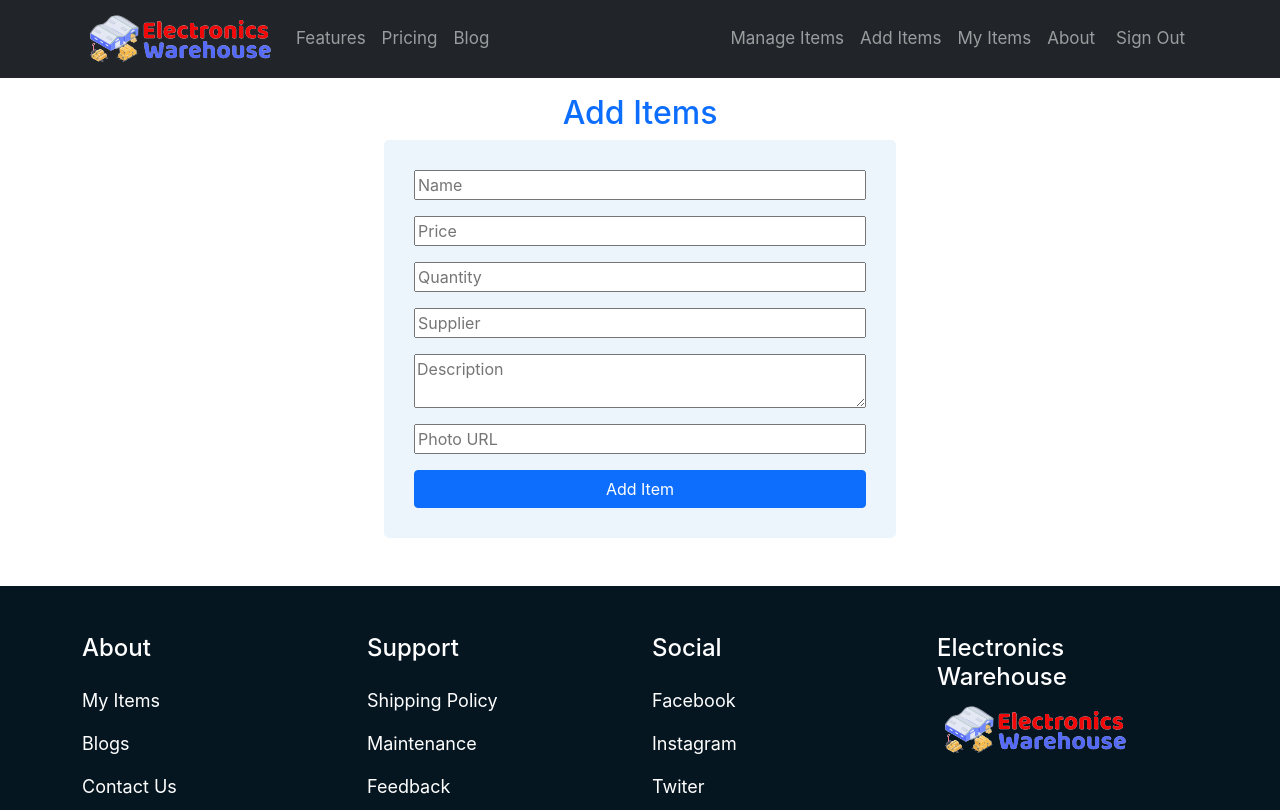
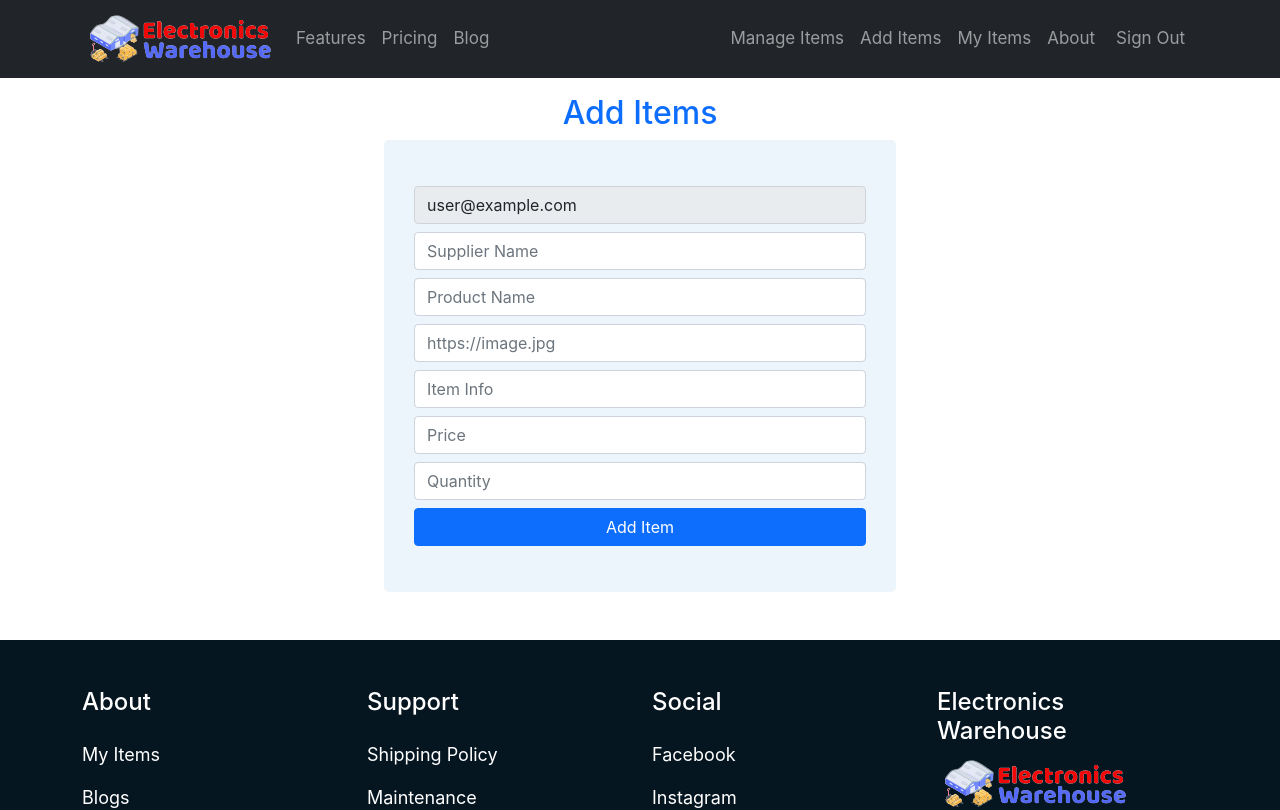
Before and after one commit to hira480/electronics-warehouse-client, a React (Create React App) app: page /addItems in a window 1280 px wide. Shown: the top 810 px of the page. Built offline with nearby package versions, Linux system fonts and the light colour scheme; no server answers; sample sign-in values are in the browser's storage.

Commit message:
my items and product detail updated

```diff
--- a/src/App.js
+++ b/src/App.js
@@ -14,6 +14,7 @@ import ManageItems from './Pages/ManageItems/ManageItems';
 import MyItems from './Pages/MyItems/MyItems';
 import Blog from './Pages/Blog/Blog';
 import NotFound from './Shared/NotFound/NotFound';
+
 
 
 function App() {
--- a/src/Pages/AddItems/AddItems.js
+++ b/src/Pages/AddItems/AddItems.js
@@ -1,37 +1,98 @@
 import React from 'react';
-import { Button } from 'react-bootstrap';
+import { Button, Form } from 'react-bootstrap';
 import { useAuthState } from 'react-firebase-hooks/auth';
 import { useForm } from "react-hook-form";
+import { toast } from 'react-toastify';
 import auth from '../../firebase.init';
 
 const AddItems = () => {
-    const { register, handleSubmit } = useForm();
+    // const { register, handleSubmit } = useForm();
     const [user] = useAuthState(auth);
 
-    const onSubmit = data => {
-        // const email = user.email;
-        console.log(data);
-        const url = 'https://safe-tundra-06373.herokuapp.com/product';
-        fetch(url, {
+    const handleSubmit = e => {
+        e.preventDefault();
+
+        const supplier = e.target.supplier.value;
+        const name = e.target.name.value;
+        const email = e.target.email.value;
+        const description = e.target.description.value;
+        const price = e.target.price.value;
+        const img = e.target.img.value;
+        const quantity = e.target.quantity.value;
+        const item = { supplier, name, email, description, img, price, quantity }
+
+        fetch('https://safe-tundra-06373.herokuapp.com/product', {
             method: 'POST',
             headers: {
                 'content-type': 'application/json'
             },
-            body: JSON.stringify(data)
+            body: JSON.stringify(item)
         })
             .then(res => res.json())
-            .then(result => {
-                console.log(result);
+            .then(data => {
+                toast("Product added successfully easy!");
+                e.target.reset()
             })
-    };
+    }
+
+    // const onSubmit = data => {
+    //     // const email = user.email;
+    //     console.log(data);
+    //     const url = 'https://safe-tundra-06373.herokuapp.com/product';
+    //     fetch(url, {
+    //         method: 'POST',
+    //         headers: {
+    //             'content-type': 'application/json'
+    //         },
+    //         body: JSON.stringify(data)
+    //     })
+    //         .then(res => res.json())
+    //         .then(result => {
+    //             console.log(result);
+    //         })
+    // };
 
     return (
         <div>
             <h2 className='text-primary text-center mt-3'>Add Items</h2>
             <div className=' container form-width form-layout'>
+                <Form onSubmit={handleSubmit} className="w-100 mx-auto my-3">
+                    <Form.Group className="mb-2" controlId="formGridEmail">
+                        <Form.Control required value={user?.email} readOnly name='email' type="email" placeholder="Enter email" />
+                    </Form.Group>
 
-                <form className='d-flex flex-column' onSubmit={handleSubmit(onSubmit)}>
-                    {/* <input className='mb-3' placeholder='Name' value={user?.email} {...register("email", { required: true, maxLength: 20 })} readOnly /> */}
+                    <Form.Group className="mb-2" controlId="formGridName">
+                        <Form.Control required name='supplier' type="text" placeholder="Supplier Name" />
+                    </Form.Group>
+
+                    <Form.Group className="mb-2" controlId="formGridName">
+                        <Form.Control required name='name' type="text" placeholder="Product Name" />
+                    </Form.Group>
+
+                    <Form.Group className="mb-2" controlId="formGridAddress1">
+                        <Form.Control required name='img' type='text' placeholder="https://image.jpg" />
+                    </Form.Group>
+
+                    <Form.Group className="mb-2" controlId="formGridAddress2">
+                        <Form.Control name='description' type="text" placeholder="Item Info" />
+                    </Form.Group>
+
+                    <Form.Group className="mb-2" controlId="formGridAddress2">
+                        <Form.Control name='price' type="number" placeholder="Price" />
+                    </Form.Group>
+
+                    <Form.Group className="mb-2" controlId="formGridAddress2">
+                        <Form.Control name='quantity' type="number" placeholder="Quantity" />
+                    </Form.Group>
+
+                    <Button className='w-100' variant="primary" type="submit">
+                        Add Item
+                    </Button>
+                </Form>
+
+                {/* <form className='d-flex flex-column' onSubmit={handleSubmit(onSubmit)}>
+                    <input className='mb-3' value={user?.email} {...register("email", { required: true, maxLength: 20 })} readOnly />
+
                     <input className='mb-3' placeholder='Name' {...register("name", { required: true, maxLength: 20 })} />
                     <input className='mb-3' placeholder='Price' type="number" {...register("price")} />
                     <input className='mb-3' placeholder='Quantity' type="number" {...register("quantity")} />
@@ -39,7 +100,7 @@ const AddItems = () => {
                     <textarea className='mb-3' placeholder='Description' {...register("description")} />
                     <input className='mb-3' placeholder='Photo URL' type="text" {...register("img")} />
                     <Button className='w-100' variant="primary" type="submit">Add Item</Button>
-                </form>
+                </form> */}
             </div>
         </div>
     );
--- /dev/null
+++ b/src/Pages/MyItems/AllProduct.js
@@ -0,0 +1,21 @@
+import React from 'react';
+import { useNavigate } from 'react-router-dom';
+
+const AllProduct = ({ item, handleDelete }) => {
+    const navigate = useNavigate();
+    const { supplier, name, price, _id, quantity } = item;
+    const handleSeeMore = (id) => {
+        navigate(`/inventoryItem/${id}`);
+    }
+    return (
+        <tr>
+            <td>{name}</td>
+            <td>{supplier}</td>
+            <td>{price}</td>
+            <td>{quantity > 0 ? quantity : 'sold out'}</td>
+            <td className='d-flex justify-content-around'> <button onClick={() => handleSeeMore(_id)} className='btn btn-link'>Update</button>  </td>
+        </tr>
+    );
+};
+
+export default AllProduct;
--- a/src/Pages/MyItems/MyItems.js
+++ b/src/Pages/MyItems/MyItems.js
@@ -1,72 +1,115 @@
-import React, { useEffect, useState } from 'react';
-import { Table } from 'react-bootstrap';
-import { useAuthState } from 'react-firebase-hooks/auth';
-import auth from '../../firebase.init';
+import React, { useState } from "react";
+import { useAuthState } from "react-firebase-hooks/auth";
+import auth from "./../../firebase.init";
+import { Table } from "react-bootstrap";
+import axios from "axios";
+import { toast } from "react-toastify";
+import AllProduct from "./AllProduct";
+
 
 const MyItems = () => {
     const [user] = useAuthState(auth);
-    const [myItems, setMyItems] = useState([]);
-    useEffect(() => {
-        const getItems = async (data) => {
-            const email = user.email;
-            const url = `http://localhost:5000/myItems?email=${email}`;
-            console.log(url);
-            await fetch(url, {
-                method: 'GET',
-                headers: {
-                    'content-type': 'application/json'
-                },
-                body: JSON.stringify(data)
+    const [products, setProducts] = useState([]);
+    const getOrders = async () => {
+        const email = user?.email;
+        const url = `https://safe-tundra-06373.herokuapp.com/product?email=${email}`;
+        const { data } = await axios.get(url);
+        setProducts(data);
+    };
+    getOrders();
+    const handleDelete = (id) => {
+        const process = window.confirm("Are you sure?");
+        if (process) {
+            const url = `https://safe-tundra-06373.herokuapp.com/product/${id}`;
+            fetch(url, {
+                method: "DELETE",
             })
-                .then(res => res.json())
-                .then(result => {
-                    setMyItems(result);
-                })
-        };
-        getItems(user);
+                .then((res) => res.json())
+                .then((data) => {
+                    const remaining = products.filter((p) => p._id !== id);
+                    setProducts(remaining);
+                    toast('Deleted a product')
+                });
+        }
+    };
+    return (
+        <div>
 
-    }, [user]);
-    return (
-        <div className='container'>
-            <h2 className='text-primary text-center mt-3'>My Items{myItems.length}</h2>
-            {
-                myItems.map(items => <div key={items._id}>
-                    <p>{items.email} : {items.nmae}</p>
-                </div>)
-            }
-
-            <Table responsive striped bordered hover className='mt-5'>
+            <h2 className="text-primary text-center mt-3">My Items</h2>
+            <Table className="container my-4" bordered hover>
                 <thead>
                     <tr>
-                        <th>#</th>
-                        <th>First Name</th>
-                        <th>Last Name</th>
-                        <th>Username</th>
+                        <th>Product Name</th>
+                        <th>Supplier Name</th>
+                        <th>Price</th>
+                        <th>Quantity</th>
+                        <th>Action</th>
                     </tr>
                 </thead>
                 <tbody>
-                    <tr>
-                        <td>1</td>
-                        <td>Mark</td>
-                        <td>Otto</td>
-                        <td>@mdo</td>
-                    </tr>
-                    <tr>
-                        <td>2</td>
-                        <td>Jacob</td>
-                        <td>Thornton</td>
-                        <td>@fat</td>
-                    </tr>
-                    <tr>
-                        <td>3</td>
-                        <td colSpan={2}>Larry the Bird</td>
-                        <td>@twitter</td>
-                    </tr>
+                    {products.map((p) => (
+                        <AllProduct
+                            key={p._id}
+                            handleDelete={handleDelete}
+                            item={p}
+                        ></AllProduct>
+                    ))}
                 </tbody>
             </Table>
-
         </div>
     );
 };
 
 export default MyItems;
+
+
+
+
+
+
+
+
+
+// import React, { useEffect, useState } from 'react';
+// import { Table } from 'react-bootstrap';
+// import { useAuthState } from 'react-firebase-hooks/auth';
+// import auth from '../../firebase.init';
+
+// const MyItems = () => {
+//     const [user] = useAuthState(auth);
+//     const [myItems, setMyItems] = useState([]);
+//     useEffect(() => {
+//         const getItems = async (data) => {
+//             const email = user.email;
+//             const url = `https://safe-tundra-06373.herokuapp.com/myItems?email=${email}`;
+//             console.log(url);
+//             await fetch(url, {
+//                 method: 'GET',
+//                 headers: {
+//                     'content-type': 'application/json'
+//                 },
+//                 body: JSON.stringify(data)
+//             })
+//                 .then(res => res.json())
+//                 .then(result => {
+//                     setMyItems(result);
+//                 })
+//         };
+//         getItems(user);
+
+//     }, [user]);
+//     return (
+//         <div className='container'>
+//             <h2 className='text-primary text-center mt-3'>My Items{myItems.length}</h2>
+//             {
+//                 myItems.map(items => <div key={items._id}>
+//                     <p>{items.email} : {items.nmae}</p>
+//                 </div>)
+//             }
+
+
+//         </div>
+//     );
+// };
+
+// export default MyItems;
--- a/src/Pages/ProductDetail/ProductDetail.js
+++ b/src/Pages/ProductDetail/ProductDetail.js
@@ -1,8 +1,6 @@
-import React, { useState } from 'react';
 import './ProductDetail.css';
 import { useParams } from 'react-router-dom';
 import useProductDetrails from '../../hooks/useProductDetails';
-import { Button, Form } from 'react-bootstrap';
 import { useForm } from 'react-hook-form';
 import axios from 'axios';
 import { toast } from 'react-toastify';
@@ -16,7 +14,7 @@ const ProductDetail = () => {
 
     const manageDelivered = async (id) => {
         const deliveredQuantity = quantity - 1;
-        const url = `http://localhost:5000/product/${id}`;
+        const url = `https://safe-tundra-06373.herokuapp.com/product/${id}`;
 
         const { data } = await axios.put(url, { deliveredQuantity });
         setProduct(data);
@@ -26,7 +24,7 @@ const ProductDetail = () => {
     const onSubmit = async (fdata) => {
         if (fdata.quantity > 0) {
             const deliveredQuantity = parseInt(quantity) + parseInt(fdata.quantity);
-            const url = `http://localhost:5000/product/${_id}`;
+            const url = `https://safe-tundra-06373.herokuapp.com/product/${_id}`;
             const { data } = await axios.put(url, { deliveredQuantity });
             setProduct(data);
             toast("Quantity added successfully");
@@ -60,7 +58,7 @@ const ProductDetail = () => {
                     <div className='col-md-6 col-sm-12 product-img'>
                         <img className='w-100' src={product.img} alt="" />
                     </div>
-                    <div className='col-md-6 col-sm-12'>
+                    <div className=' col-md-6 col-sm-12'>
                         <h5>Product Id: {_id}</h5>
                         <h5>Name: {name}</h5>
                         <h6>Price: ${price}</h6>
@@ -73,7 +71,7 @@ const ProductDetail = () => {
                         <div className='form-width mt-3'>
                             <form onSubmit={handleSubmit(onSubmit)}>
                                 <input
-                                    placeholder="New Quantity"
+                                    placeholder="Insert Amount"
                                     type="number"
                                     {...register("quantity", { required: true })}
                                 />
```
